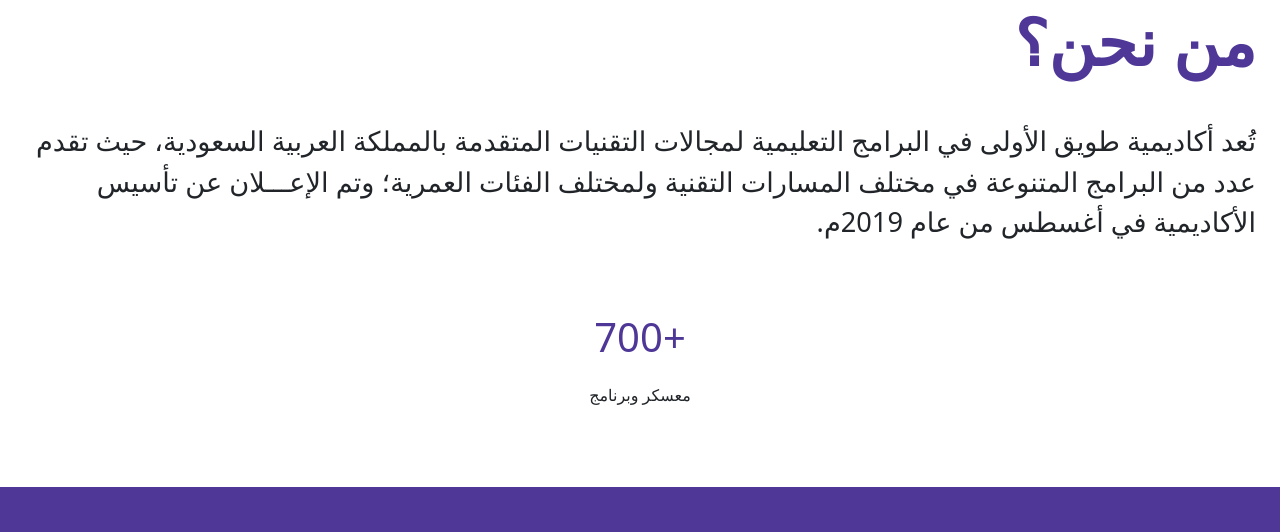
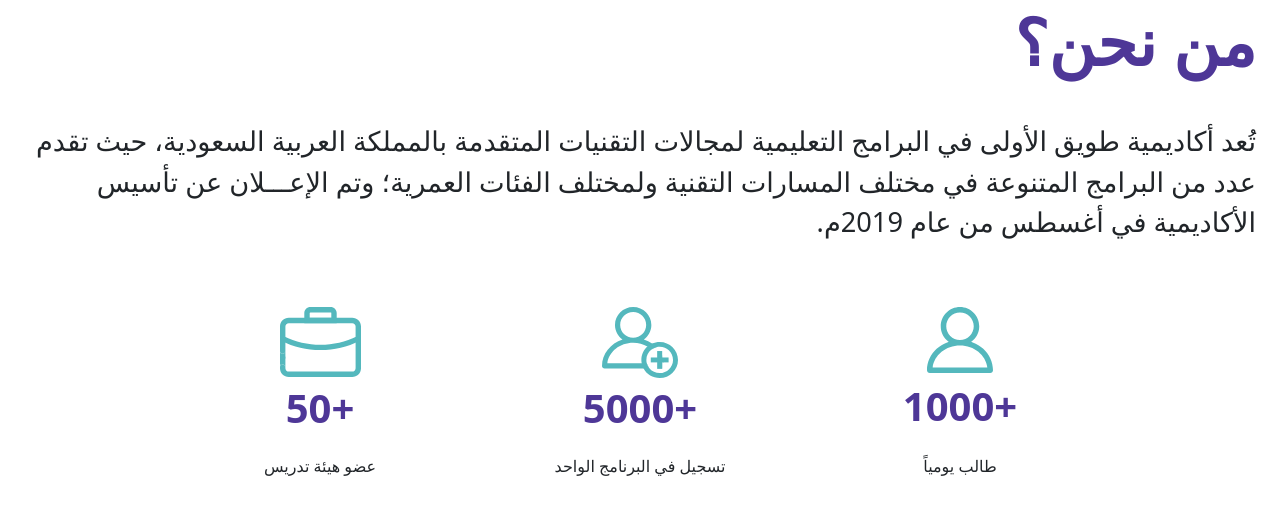
Before and after one commit to Jawad-Alhamadah/Bootstrap-Hw-Tuwaiq-Replica, a plain HTML site: page aboutpage.html in a window 1280 px wide. Shown: the part 820-1352 px from the top of the page. Drawn offline with nearby package versions, Linux system fonts and the light colour scheme.

Commit message:
added Who We are Section icons
Former-commit-id: fcfb0ecc0a6c44ece0de1760bad6c1593cff4d59

```diff
--- a/aboutpage.html
+++ b/aboutpage.html
@@ -106,16 +106,51 @@
       </div>
 
       <div class="row g-0 justify-content-center  mb-5 gy-5 ">
+
+        <div class="col-sm-11 col-md-5 col-lg-3  d-grid justify-content-center px-5">
+            <div class="card text-center about-card card-mid "  >
+              <div class="card-body d-flex flex-column align-items-center justify-content-between">
+             <img src="user.svg" alt="">
+                <p class="card-text text-main-purple">+1000
+
+              </p>
+                <p class="card-subtext">طالب يومياً
+
+
+
+              </p>
+              </div>
+            </div>
+          </div>
+
         <div class="col-sm-11 col-md-5 col-lg-3  d-grid justify-content-center px-5">
           <div class="card text-center about-card card-mid "  >
             <div class="card-body d-flex flex-column align-items-center justify-content-between">
-
-              <p class="card-text text-main-purple">+700</p>
-              <p class="card-subtext">معسكر وبرنامج</p>
+           <img src="user-plus.svg" alt="">
+              <p class="card-text text-main-purple">+5000
+            </p>
+              <p class="card-subtext"> تسجيل في البرنامج الواحد
+            </p>
             </div>
           </div>
         </div>
-      </div>
+
+
+          <div class="col-sm-11 col-md-5 col-lg-3  d-grid justify-content-center px-5">
+            <div class="card text-center about-card card-mid "  >
+              <div class="card-body d-flex flex-column align-items-center justify-content-between">
+             <img src="bag.svg" alt="">
+                <p class="card-text text-main-purple">+50
+
+              </p>
+                <p class="card-subtext">عضو هيئة تدريس
+
+              </p>
+              </div>
+            </div>
+          </div>
+
+    </div>
 
 
 
--- a/style-aboutpage.css
+++ b/style-aboutpage.css
@@ -46,6 +46,7 @@
 
   .about-card .card-text{
     font-size: 2.5em;
+    font-weight: 700;
 
   }
 
```
Also changed, not shown: bag.svg (added), user-plus.svg (added), user.svg (added).
